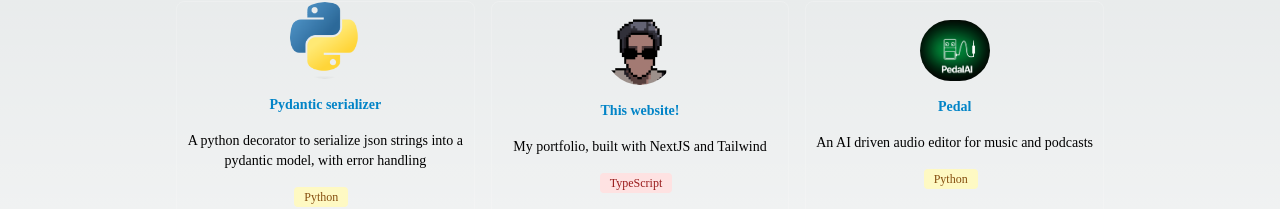
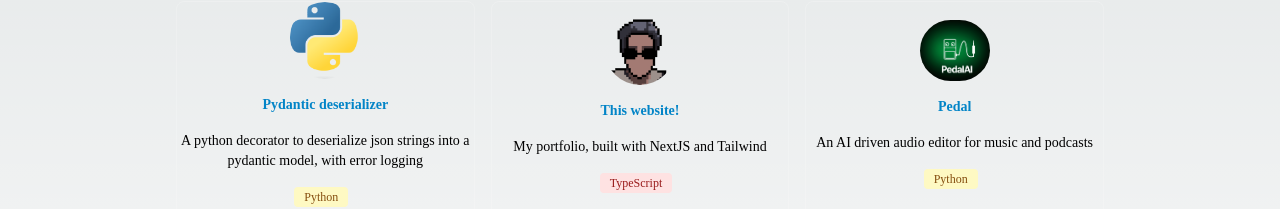
Before and after one commit to softmaxer/softmaxer.github.io, a Next.js app: page /projects in a window 1280 px wide. Shown: the part 563-772 px from the top of the page. Built offline with nearby package versions, Linux system fonts and the light colour scheme; a web font is replaced by a local one.

Commit message:
Update typo in project

```diff
--- a/app/projects/page.tsx
+++ b/app/projects/page.tsx
@@ -31,8 +31,8 @@ export default function Projects() {
           languagesUsed={[GetLanguageColorMap("go")]}
         />
         <ProjectCard
-          name="Pydantic serializer"
-          description="A python decorator to serialize json strings into a pydantic model, with error handling"
+          name="Pydantic deserializer"
+          description="A python decorator to deserialize json strings into a pydantic model, with error logging"
           link="https://pypi.org/project/pydantic-serializer"
           image="/icons/python.png"
           languagesUsed={[GetLanguageColorMap("python")]}
```
